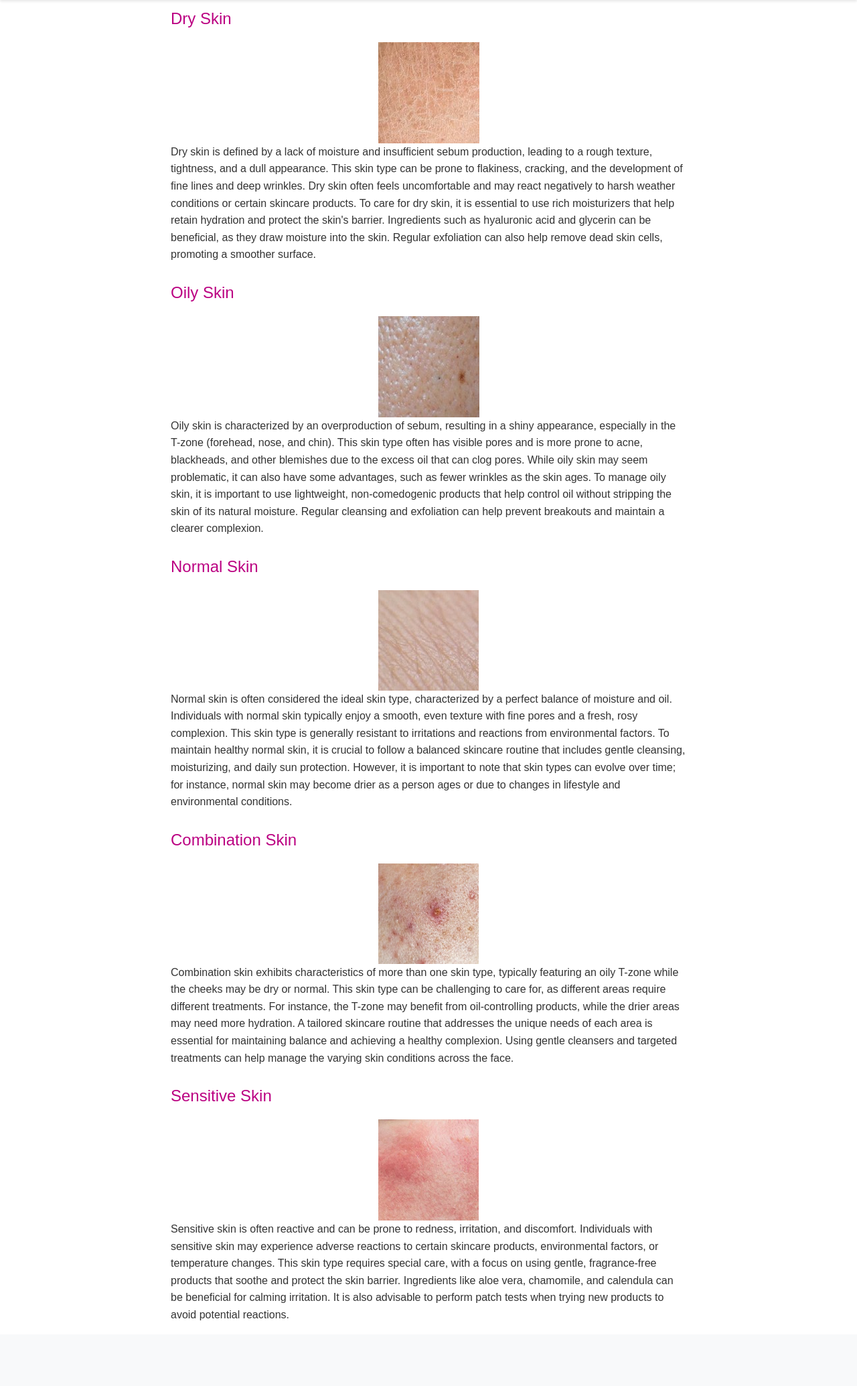
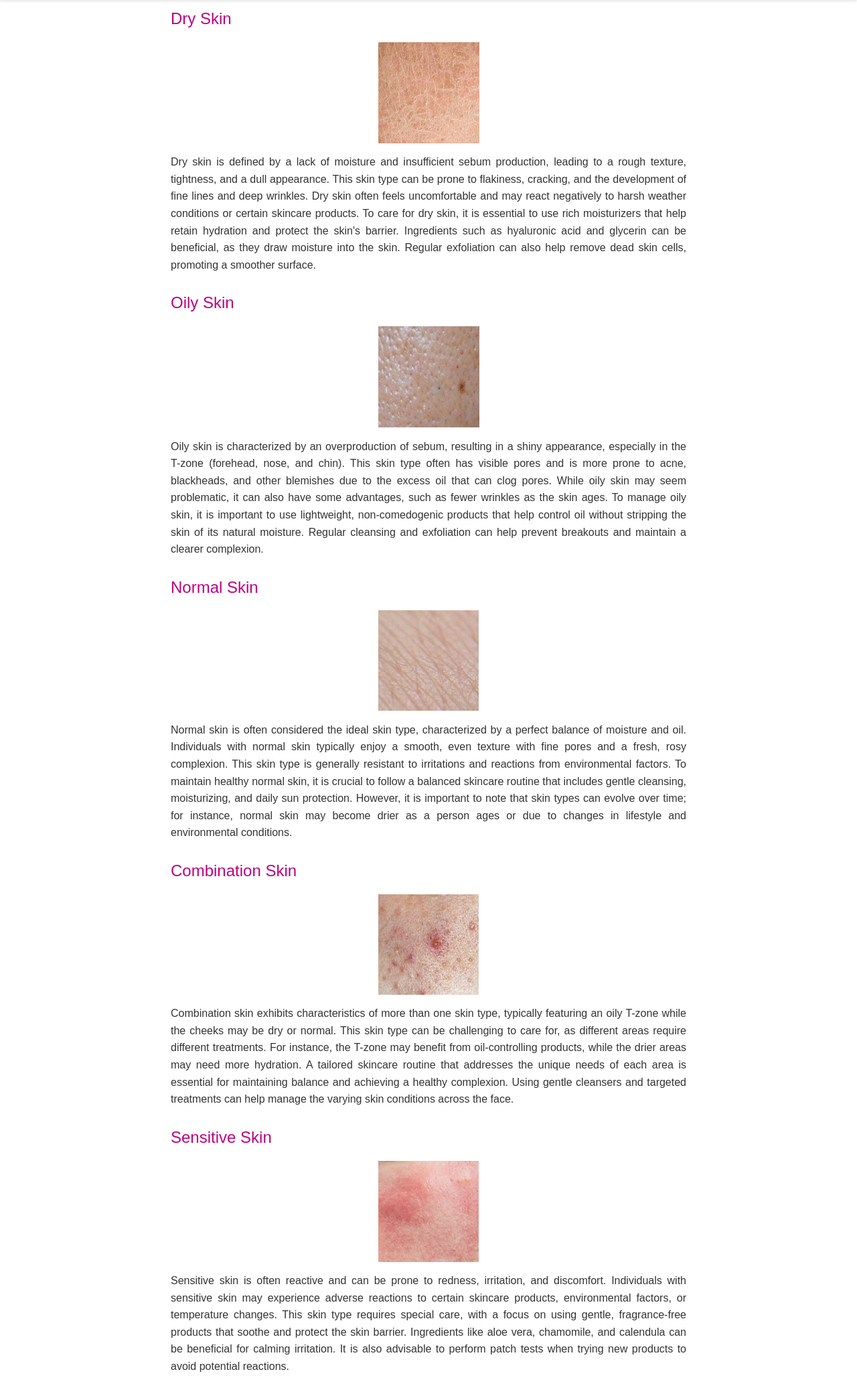
Before and after one commit to SANJANASOLANGA/SkinTypeClassification, a Flask app: page /skin_types in a window 1280 px wide. Shown: the part 96-2165 px from the top of the page at 67% size. Before the commit the page ends 2067 px from the top, so only its background shows below. Run offline with Flask 3, Linux system fonts and the light colour scheme; some libraries are stand-ins or nearby versions.

Commit message:
Added styles for paragraphs of skin type

```diff
--- a/static/styles.css
+++ b/static/styles.css
@@ -102,3 +102,7 @@ h1, h2, h4 {
     display: block;
     margin: 0 auto;
 }
+.skin-p{
+    text-align: justify;
+    margin-top: 2%;
+}
```
